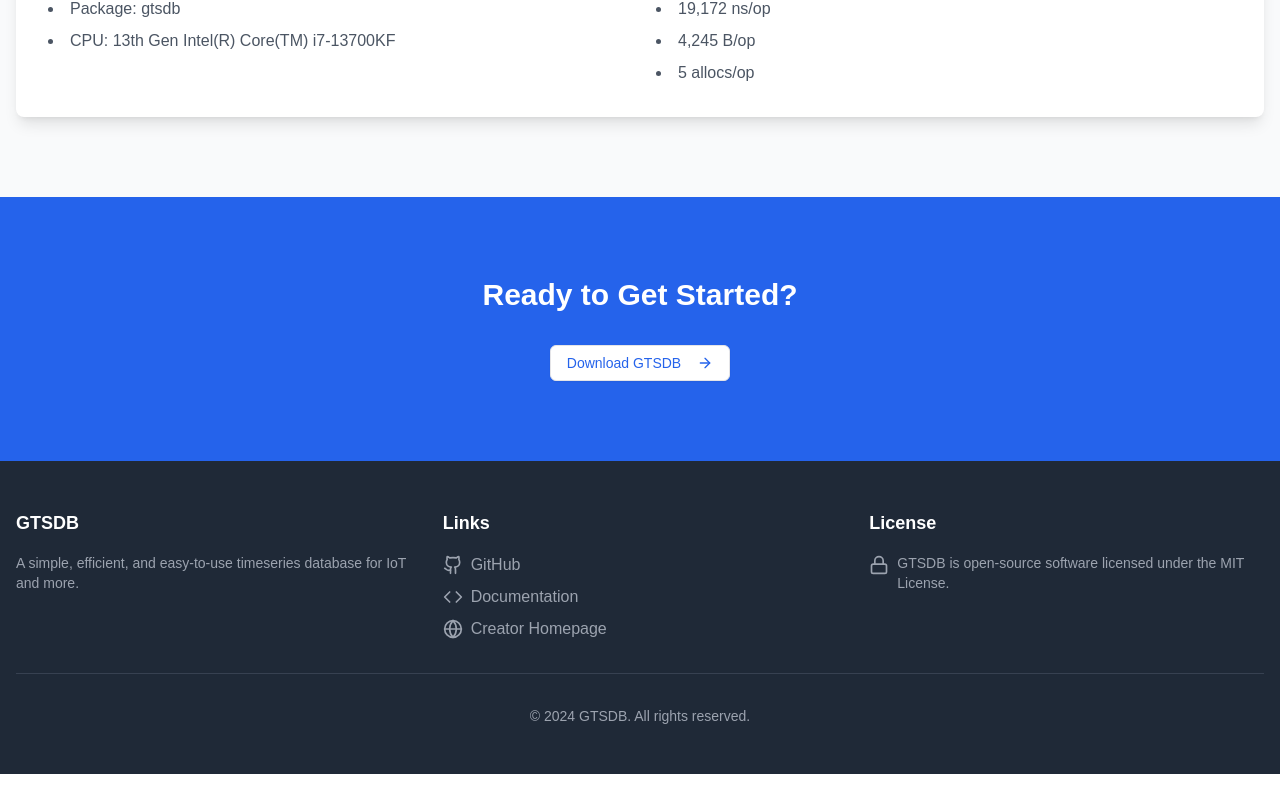
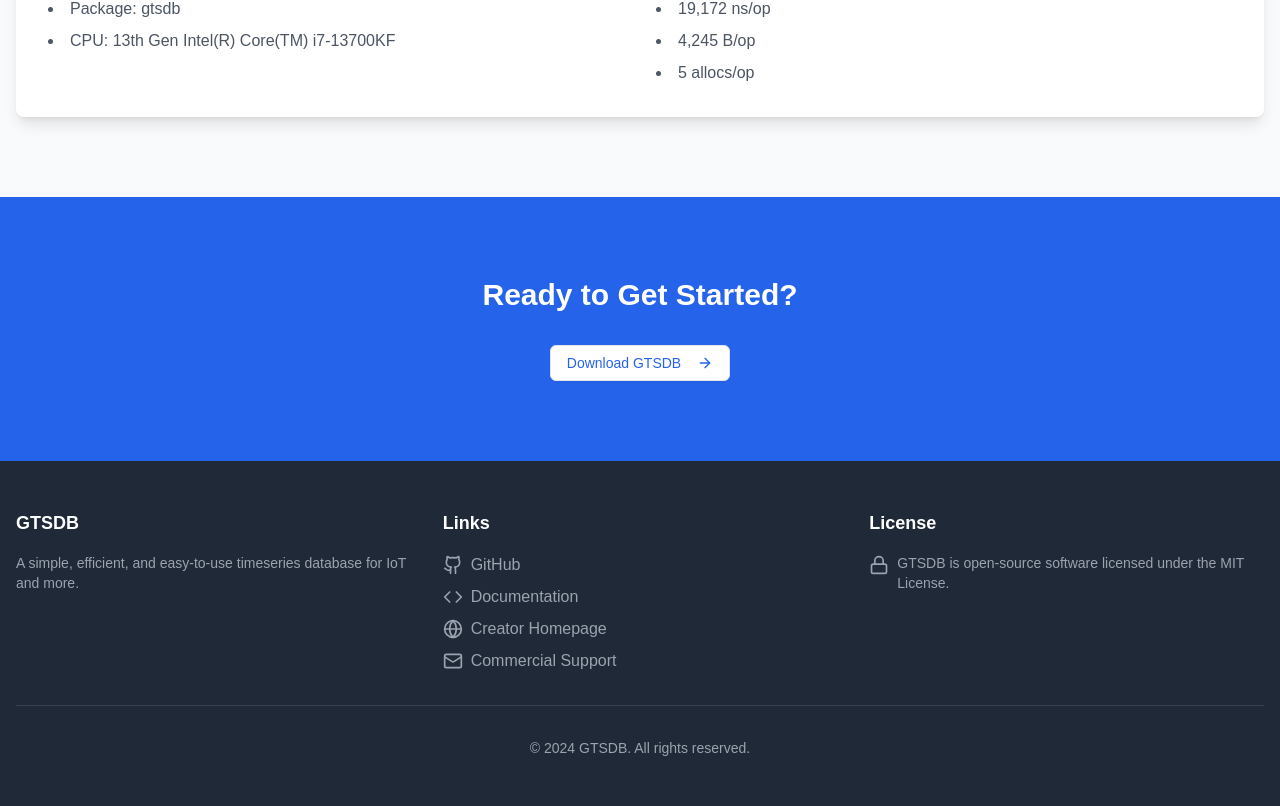
Before and after one commit to abbychau/gtsdb-homepage, a Next.js app: page / in a window 1280 px wide. Shown: the part 2312-3118 px from the top of the page. Before the commit the page ends 3086 px from the top, so only its background shows below. Built offline with nearby package versions, Linux system fonts and the light colour scheme.

Commit message:
feat: add Mail icon and link for commercial support contact

```diff
--- a/app/page.tsx
+++ b/app/page.tsx
@@ -3,7 +3,7 @@
 import { useEffect } from 'react'
 import Image from 'next/image'
 import { Button } from "@/components/ui/button"
-import { ArrowRight, Database, Zap, Code, BarChart, Github, Globe, Lock, Download, Pencil, Book, Key, Rss, Timer, Presentation, Star, Plug } from 'lucide-react'
+import { ArrowRight, Database, Zap, Code, BarChart, Github, Globe, Lock, Download, Pencil, Book, Key, Rss, Timer, Presentation, Star, Plug, Mail } from 'lucide-react'
 import { Tabs, TabsList, TabsTrigger, TabsContent } from "@/components/ui/tabs"
 import { motion, useAnimation } from 'framer-motion'
 import { useInView } from 'react-intersection-observer'
@@ -70,6 +70,12 @@
                   <a href="https://abby.md" className="text-gray-400 hover:text-white transition-colors flex items-center">
                     <Globe className="h-5 w-5 mr-2" />
                     Creator Homepage
+                  </a>
+                </li>
+                <li>
+                <a href="mailto:abbychau@gmail.com" className="text-gray-400 hover:text-white transition-colors flex items-center">
+                    <Mail className="h-5 w-5 mr-2" />
+                    Commercial Support
                   </a>
                 </li>
               </ul>
```
